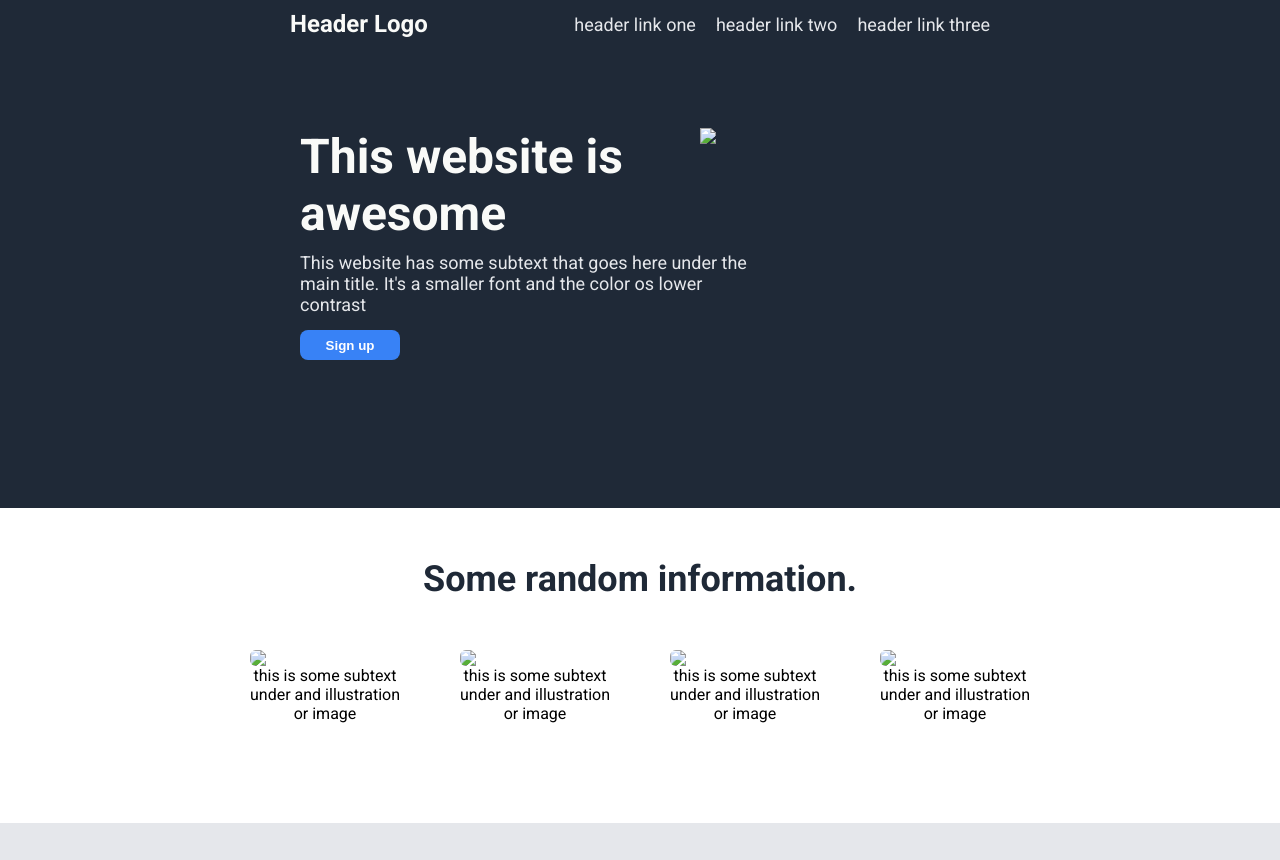
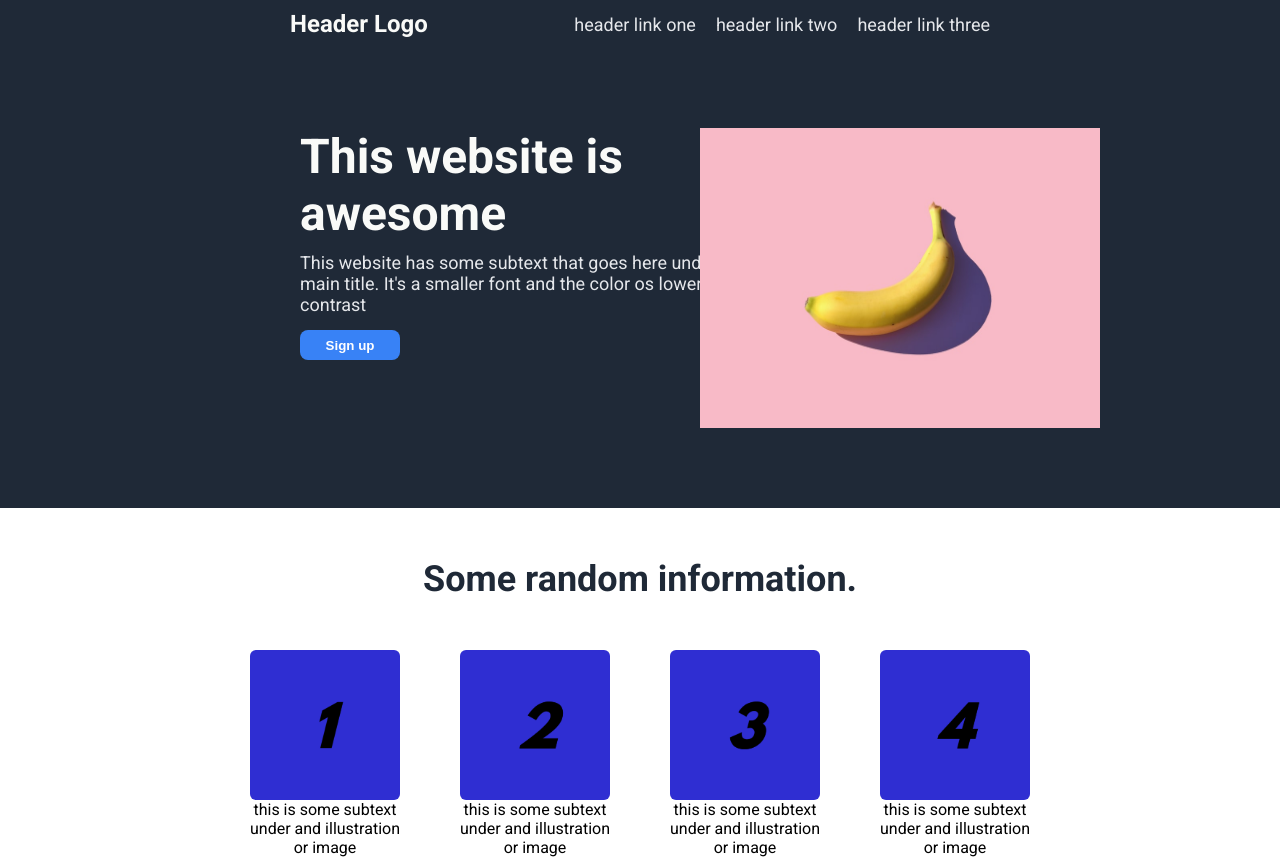
Before and after one commit to Kento225/landing-page, a plain HTML site: page index.html in a window 1280 px wide. Shown: the top 860 px of the page. Drawn offline with Linux system fonts and the light colour scheme.

Commit message:
add proper image links to index

```diff
--- a/index.html
+++ b/index.html
@@ -24,26 +24,26 @@
         <button type="button">Sign up</button>
         </div>
         <div class="banana-container">
-        <img src="banana.jpg">
+        <img src="images/banana.jpg">
         </div>
     </div>
     <div class="information">
         <div class="information-header">Some random information.</div>
         <div class="information-images">
             <div class="img-subtext">
-            <img src="design-one.jpg">
+            <img src="images/design-one.jpg">
             <div>this is some subtext under and illustration or image</div>
         </div>
         <div class="img-subtext">
-            <img src="design-two.jpg">
+            <img src="images/design-two.jpg">
             <div>this is some subtext under and illustration or image</div>
             </div>
             <div class="img-subtext">
-            <img src="design-three.jpg">
+            <img src="images/design-three.jpg">
             <div>this is some subtext under and illustration or image</div>
             </div>
             <div class="img-subtext">
-            <img src="design-four.jpg">
+            <img src="images/design-four.jpg">
             <div>this is some subtext under and illustration or image</div>
             </div>
 
```
